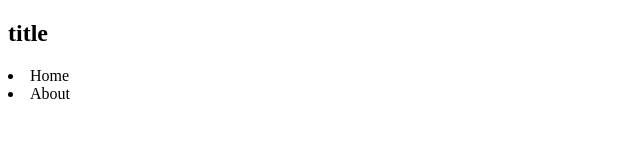
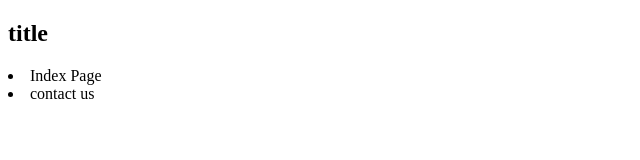
Before and after one commit to RazanHajja/bootcamp-merges-, a plain HTML site: page index.html in a window 1280 px wide. Shown: the full height of the page, 0-640 px from the left. Drawn offline with Linux system fonts and the light colour scheme.

Commit message:
changing contect of links in the navbar

```diff
--- a/index.html
+++ b/index.html
@@ -6,8 +6,8 @@
     <body>
         <head>
             <nav>
-                <li> Home </li>
-                <li> About </li>
+                <li> Index Page </li>
+                <li> contact us  </li>
 
             </nav>
         </head>
```
